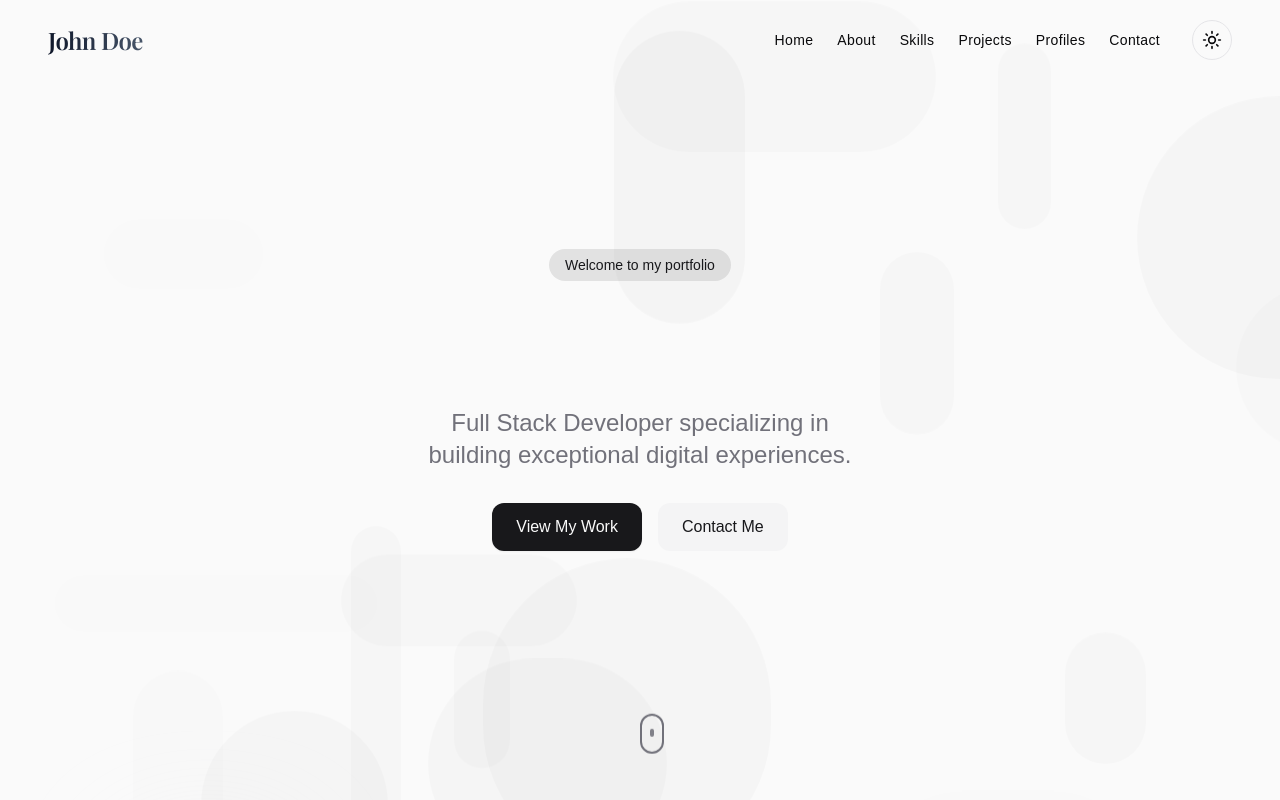
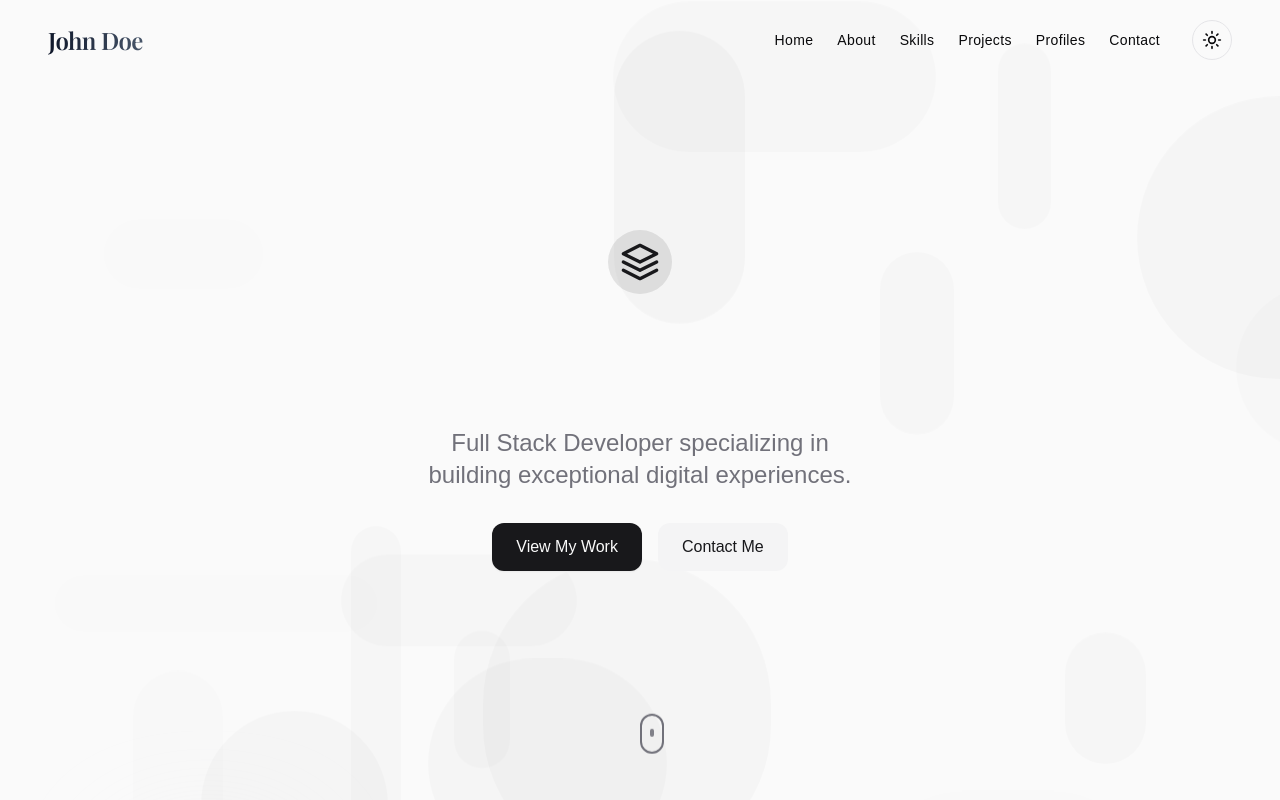
Before and after one commit to AniketSharma24/aniket-sharma-portfolio, a React (Vite) app: page / in a window 1280 px wide. Shown: the top 800 px of the page. Built offline with nearby package versions, Linux system fonts and the light colour scheme; a web font is replaced by a local one.

Commit message:
Replace welcome message in Hero
Replaced the welcome message in the Hero component with an alternative element.

```diff
--- a/src/components/Hero.tsx
+++ b/src/components/Hero.tsx
@@ -56,10 +56,26 @@ const Hero = ({ name, tagline }: HeroProps) => {
 
       <div className="container mx-auto px-6 z-10">
         <div className="max-w-4xl mx-auto text-center">
-          <div className="animate-on-scroll opacity-0">
-            <span className="inline-block px-4 py-1.5 mb-6 text-sm font-medium rounded-full bg-primary/10 text-primary animate-scale-in">
-              Welcome to my portfolio
-            </span>
+          <div className="animate-on-scroll opacity-0 mb-6">
+            <div className="inline-flex items-center justify-center">
+              <div className="relative w-14 h-14 md:w-16 md:h-16 flex items-center justify-center">
+                <span className="absolute inset-0 rounded-full bg-primary/10 animate-ping opacity-75"></span>
+                <span className="relative rounded-full p-3 bg-primary/10 text-primary">
+                  <svg
+                    xmlns="http://www.w3.org/2000/svg"
+                    viewBox="0 0 24 24"
+                    fill="none"
+                    stroke="currentColor"
+                    strokeWidth="2"
+                    strokeLinecap="round"
+                    strokeLinejoin="round"
+                    className="w-full h-full animate-scale-in"
+                  >
+                    <path d="M12 2L2 7l10 5 10-5-10-5zM2 17l10 5 10-5M2 12l10 5 10-5"></path>
+                  </svg>
+                </span>
+              </div>
+            </div>
           </div>
 
           <h1 className="animate-on-scroll opacity-0 animation-delay-200 text-4xl md:text-6xl lg:text-7xl font-serif font-bold mb-6 tracking-tight text-gradient">
```
